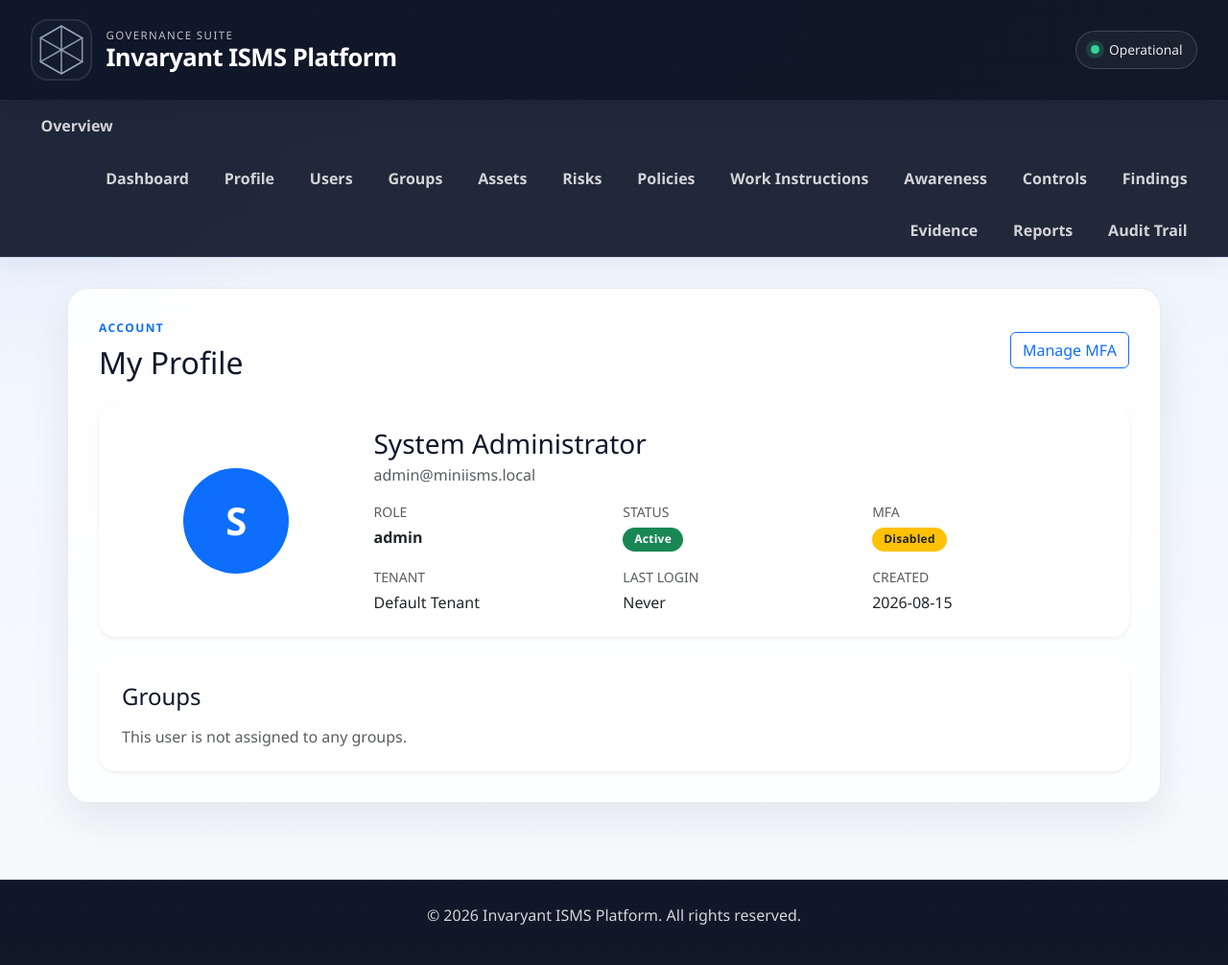
After one commit to kehhek/MINI-ISMS-Platform, a Flask app: page /profile in a window 1280 px wide. The commit adds this page. Shown: the whole page at 96% size. Run offline with Flask 3, Linux system fonts and the light colour scheme; a user stored in the database is signed in.

Commit message:
Add user profile access and overdue-action dashboard fix

```diff
--- a/app/routes.py
+++ b/app/routes.py
@@ -204,6 +204,25 @@ def logout():
 
 
 # --- Users ---
+@main.route('/profile')
+@login_required
+def profile():
+    user = User.query.filter_by(id=current_user.id, tenant_id=current_user.tenant_id).first_or_404()
+    groups = user.groups.all() if hasattr(user.groups, 'all') else []
+    return render_template('user_profile.html', user=user, groups=groups)
+
+
+@main.route('/users/<int:user_id>')
+@login_required
+def user_detail(user_id):
+    user = User.query.filter_by(id=user_id, tenant_id=current_user.tenant_id).first_or_404()
+    if current_user.id != user.id and not (current_user.role and current_user.role.name in {'admin', 'security_manager'}):
+        flash('You do not have permission to view that profile.')
+        return redirect(url_for('main.profile'))
+    groups = user.groups.all() if hasattr(user.groups, 'all') else []
+    return render_template('user_profile.html', user=user, groups=groups, is_detail_view=True)
+
+
 @main.route('/users')
 @login_required
 @require_roles('admin', 'security_manager')
@@ -1090,6 +1109,7 @@ def corrective_action_delete(action_id):
 # --- Evidence ---
 @main.route('/evidence')
 @login_required
+@require_roles('admin', 'security_manager', 'user')
 def evidence_list():
     evidence = Evidence.query.filter_by(tenant_id=current_user.tenant_id).all()
     return render_template('evidence_list.html', evidence=evidence)
@@ -1146,6 +1166,7 @@ def evidence_new():
 
 @main.route('/evidence/<int:evidence_id>')
 @login_required
+@require_roles('admin', 'security_manager', 'user')
 def evidence_detail(evidence_id):
     evidence = Evidence.query.filter_by(id=evidence_id, tenant_id=current_user.tenant_id).first_or_404()
     return render_template('evidence_detail.html', evidence=evidence)
@@ -1316,11 +1337,12 @@ def dashboard():
 
     open_findings_count = Finding.query.filter(Finding.tenant_id == current_user.tenant_id, Finding.status != 'Closed').count()
 
-    overdue_actions_count = CorrectiveAction.query.filter(
+    overdue_actions = CorrectiveAction.query.filter(
         CorrectiveAction.tenant_id == current_user.tenant_id,
         CorrectiveAction.due_date < datetime.utcnow(),
         CorrectiveAction.status.notin_(['Completed', 'Verified'])
-    ).count()
+    ).order_by(CorrectiveAction.due_date.asc()).all()
+    overdue_actions_count = len(overdue_actions)
 
     high_risk_count = 0
     for r in Risk.query.filter_by(tenant_id=current_user.tenant_id).all():
@@ -1354,6 +1376,7 @@ def dashboard():
     return render_template('dashboard.html',
         control_implementation_pct=control_implementation_pct,
         open_findings_count=open_findings_count,
+        overdue_actions=overdue_actions,
         overdue_actions_count=overdue_actions_count,
         high_risk_count=high_risk_count,
         severity_counts=severity_counts,
--- a/app/templates/base.html
+++ b/app/templates/base.html
@@ -40,6 +40,7 @@
             <a class="nav-brand" href="/overview">Overview</a>
             <div class="nav-menu">
                 <a class="nav-link" href="/dashboard">Dashboard</a>
+                <a class="nav-link" href="/profile">Profile</a>
                 <a class="nav-link" href="/users">Users</a>
                 <a class="nav-link" href="/user-groups">Groups</a>
                 <a class="nav-link" href="/assets">Assets</a>
--- /dev/null
+++ b/app/templates/user_profile.html
@@ -0,0 +1,85 @@
+{% extends "base.html" %}
+
+{% block title %}Profile - Invaryant ISMS Platform{% endblock %}
+
+{% block content %}
+<div class="d-flex justify-content-between align-items-center mb-4">
+    <div>
+        <p class="text-uppercase fw-bold text-primary mb-2" style="letter-spacing: 0.12em; font-size: 0.75rem;">Account</p>
+        <h2 class="mb-0">{% if is_detail_view %}User Profile{% else %}My Profile{% endif %}</h2>
+    </div>
+    {% if not is_detail_view %}
+    <a href="/settings/mfa" class="btn btn-outline-primary">Manage MFA</a>
+    {% endif %}
+</div>
+
+<div class="card shadow-sm border-0">
+    <div class="card-body p-4">
+        <div class="row g-4 align-items-center">
+            <div class="col-md-3 text-center">
+                <div class="rounded-circle bg-primary text-white d-flex align-items-center justify-content-center mx-auto" style="width: 110px; height: 110px; font-size: 2.5rem; font-weight: 600;">
+                    {{ user.full_name[0]|upper if user.full_name else 'U' }}
+                </div>
+            </div>
+            <div class="col-md-9">
+                <h3 class="mb-1">{{ user.full_name }}</h3>
+                <p class="text-muted mb-3">{{ user.email }}</p>
+
+                <div class="row g-3">
+                    <div class="col-sm-6 col-lg-4">
+                        <div class="small text-uppercase text-muted mb-1">Role</div>
+                        <div class="fw-semibold">{{ user.role.name if user.role else 'Unknown' }}</div>
+                    </div>
+                    <div class="col-sm-6 col-lg-4">
+                        <div class="small text-uppercase text-muted mb-1">Status</div>
+                        <div>
+                            {% if user.is_active %}
+                            <span class="badge bg-success">Active</span>
+                            {% else %}
+                            <span class="badge bg-secondary">Inactive</span>
+                            {% endif %}
+                        </div>
+                    </div>
+                    <div class="col-sm-6 col-lg-4">
+                        <div class="small text-uppercase text-muted mb-1">MFA</div>
+                        <div>
+                            {% if user.mfa_enabled %}
+                            <span class="badge bg-success">Enabled</span>
+                            {% else %}
+                            <span class="badge bg-warning text-dark">Disabled</span>
+                            {% endif %}
+                        </div>
+                    </div>
+                    <div class="col-sm-6 col-lg-4">
+                        <div class="small text-uppercase text-muted mb-1">Tenant</div>
+                        <div>{{ user.tenant.name if user.tenant else 'Default Tenant' }}</div>
+                    </div>
+                    <div class="col-sm-6 col-lg-4">
+                        <div class="small text-uppercase text-muted mb-1">Last login</div>
+                        <div>{{ user.last_login_at.strftime('%Y-%m-%d %H:%M') if user.last_login_at else 'Never' }}</div>
+                    </div>
+                    <div class="col-sm-6 col-lg-4">
+                        <div class="small text-uppercase text-muted mb-1">Created</div>
+                        <div>{{ user.created_at.strftime('%Y-%m-%d') if user.created_at else 'Unknown' }}</div>
+                    </div>
+                </div>
+            </div>
+        </div>
+    </div>
+</div>
+
+<div class="card shadow-sm border-0 mt-4">
+    <div class="card-body p-4">
+        <h4 class="mb-3">Groups</h4>
+        {% if groups %}
+        <div class="d-flex flex-wrap gap-2">
+            {% for group in groups %}
+            <span class="badge bg-light text-dark border">{{ group.name }}</span>
+            {% endfor %}
+        </div>
+        {% else %}
+        <p class="text-muted mb-0">This user is not assigned to any groups.</p>
+        {% endif %}
+    </div>
+</div>
+{% endblock %}
--- a/app/templates/users_list.html
+++ b/app/templates/users_list.html
@@ -25,7 +25,7 @@
         <tbody>
             {% for user in users %}
             <tr>
-                <td>{{ user.full_name }}</td>
+                <td><a href="/users/{{ user.id }}" class="text-decoration-none">{{ user.full_name }}</a></td>
                 <td>{{ user.email }}</td>
                 <td>{{ user.role.name if user.role else 'Unknown' }}</td>
                 <td>
```
Also changed, not shown: app/templates/dashboard.html (+40 -0 lines), tests/test_admin_setup.py (+84 -1 lines), instance/mini_isms.db, 1 other file.
